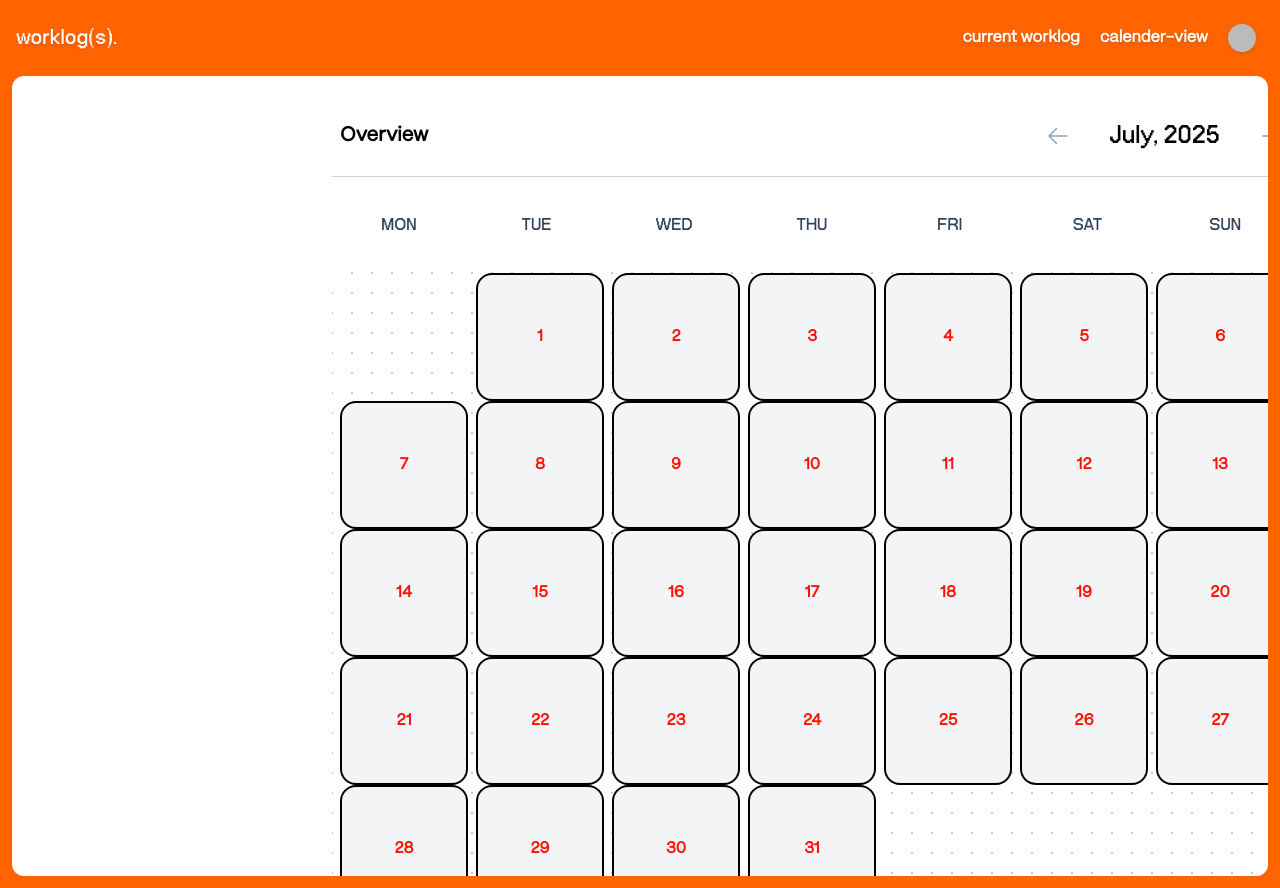
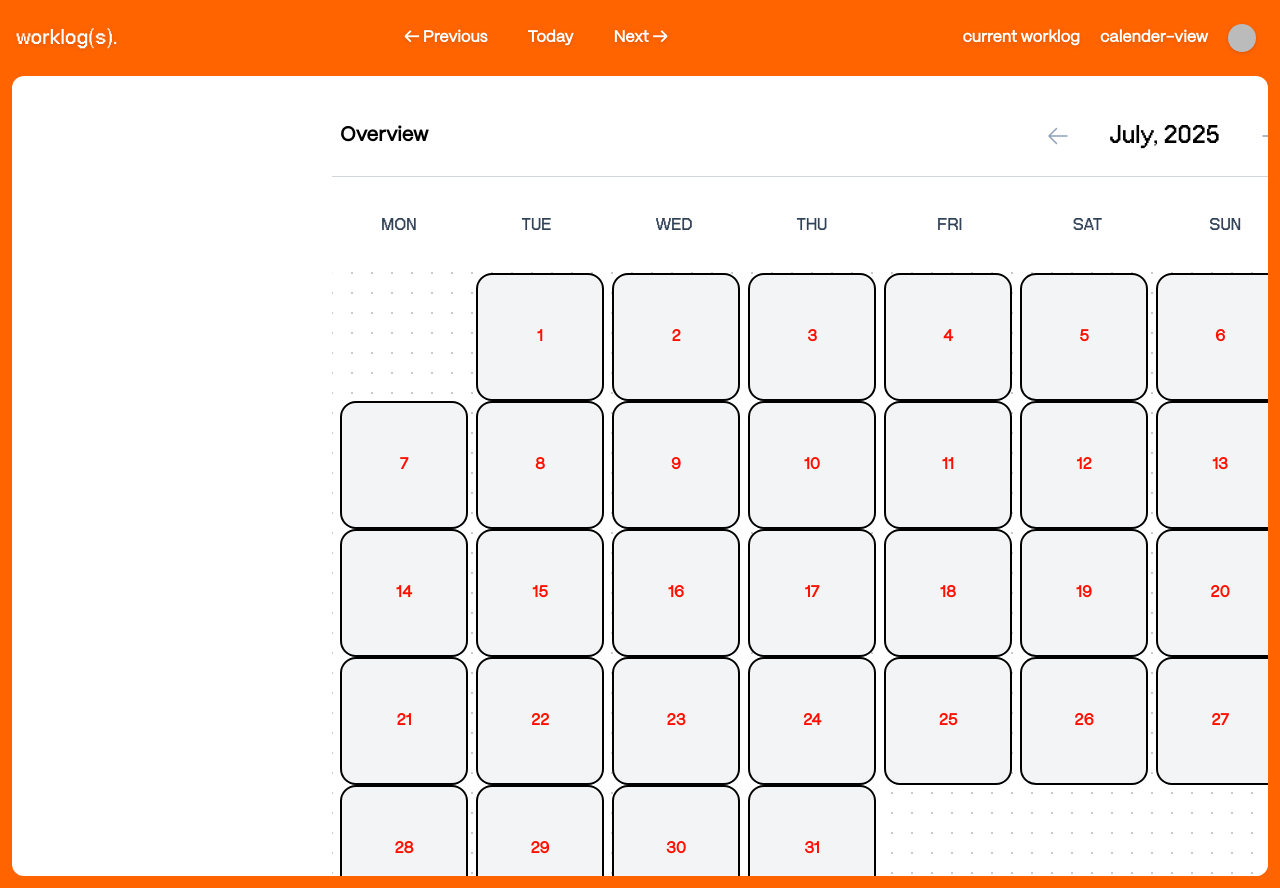
Before and after one commit to joicejoseph3198/worklog-FE, a React (Vite) app: page /calender in a window 1280 px wide. Built offline with nearby package versions, Linux system fonts and the light colour scheme; no server answers; sample sign-in values are in the browser's storage; some icons are missing.

Commit message:
Navigate Yesterday/Tommorow
Added header to navigate previous/next day

Joel V Joseph

```diff
--- a/src/components/Header.jsx
+++ b/src/components/Header.jsx
@@ -1,15 +1,49 @@
 import { UserButton } from '@clerk/clerk-react';
 import React, { useState } from 'react'
 import { Reveal } from '../util/Reveal';
-import { useNavigate } from 'react-router';
+import { useNavigate, useParams } from 'react-router';
 
 export const Header = () => {
     const navigate = useNavigate();
-    const parsedDate = new Date();
+    const { dateParam } = useParams();
+
+    // Get current date (either from URL param or today)
+    const parsedDate = dateParam ? new Date(dateParam) : new Date();
     const year = parsedDate.getFullYear();
     const month = String(parsedDate.getMonth() + 1).padStart(2, "0");
     const day = String(parsedDate.getDate()).padStart(2, "0");
     const formattedDate = `${year}-${month}-${day}`;
+
+    // Navigation functions
+    const goToPreviousDay = () => {
+        const previousDate = new Date(parsedDate);
+        previousDate.setDate(previousDate.getDate() - 1);
+        const prevYear = previousDate.getFullYear();
+        const prevMonth = String(previousDate.getMonth() + 1).padStart(2, "0");
+        const prevDay = String(previousDate.getDate()).padStart(2, "0");
+        const prevFormattedDate = `${prevYear}-${prevMonth}-${prevDay}`;
+        navigate(`/${prevFormattedDate}`);
+    };
+
+    const goToNextDay = () => {
+        const nextDate = new Date(parsedDate);
+        nextDate.setDate(nextDate.getDate() + 1);
+        const nextYear = nextDate.getFullYear();
+        const nextMonth = String(nextDate.getMonth() + 1).padStart(2, "0");
+        const nextDay = String(nextDate.getDate()).padStart(2, "0");
+        const nextFormattedDate = `${nextYear}-${nextMonth}-${nextDay}`;
+        navigate(`/${nextFormattedDate}`);
+    };
+
+    const goToToday = () => {
+        const today = new Date();
+        const todayYear = today.getFullYear();
+        const todayMonth = String(today.getMonth() + 1).padStart(2, "0");
+        const todayDay = String(today.getDate()).padStart(2, "0");
+        const todayFormattedDate = `${todayYear}-${todayMonth}-${todayDay}`;
+        navigate(`/${todayFormattedDate}`);
+    };
+
     return (
         <navbar className="flex gap-10 max-w-[screen] justify-between text-white drop-shadow">
             <div className="flex items-center">
@@ -19,6 +53,34 @@ export const Header = () => {
                     className="p-4 text-3xl font-[NeueBit] hover:cursor-pointer">worklog(s).</button>
                 </Reveal>
             </div>
+
+            {/* Date Navigation */}
+            <div className="flex items-center gap-4">
+                <button
+                    onClick={goToPreviousDay}
+                    className="text-md font-bold hover:cursor-pointer hover:text-black px-3 py-1 rounded-lg hover:bg-white/10"
+                    title="Previous Day"
+                >
+                    ← Previous
+                </button>
+
+                <button
+                    onClick={goToToday}
+                    className="text-md font-bold hover:cursor-pointer hover:text-black px-3 py-1 rounded-lg hover:bg-white/10"
+                    title="Today"
+                >
+                    Today
+                </button>
+
+                <button
+                    onClick={goToNextDay}
+                    className="text-md font-bold hover:cursor-pointer hover:text-black px-3 py-1 rounded-lg hover:bg-white/10"
+                    title="Next Day"
+                >
+                    Next →
+                </button>
+            </div>
+
             <div className="p-6 flex items-center font-bold gap-5">
                 <div className="flex gap-2">
                     <button
```
